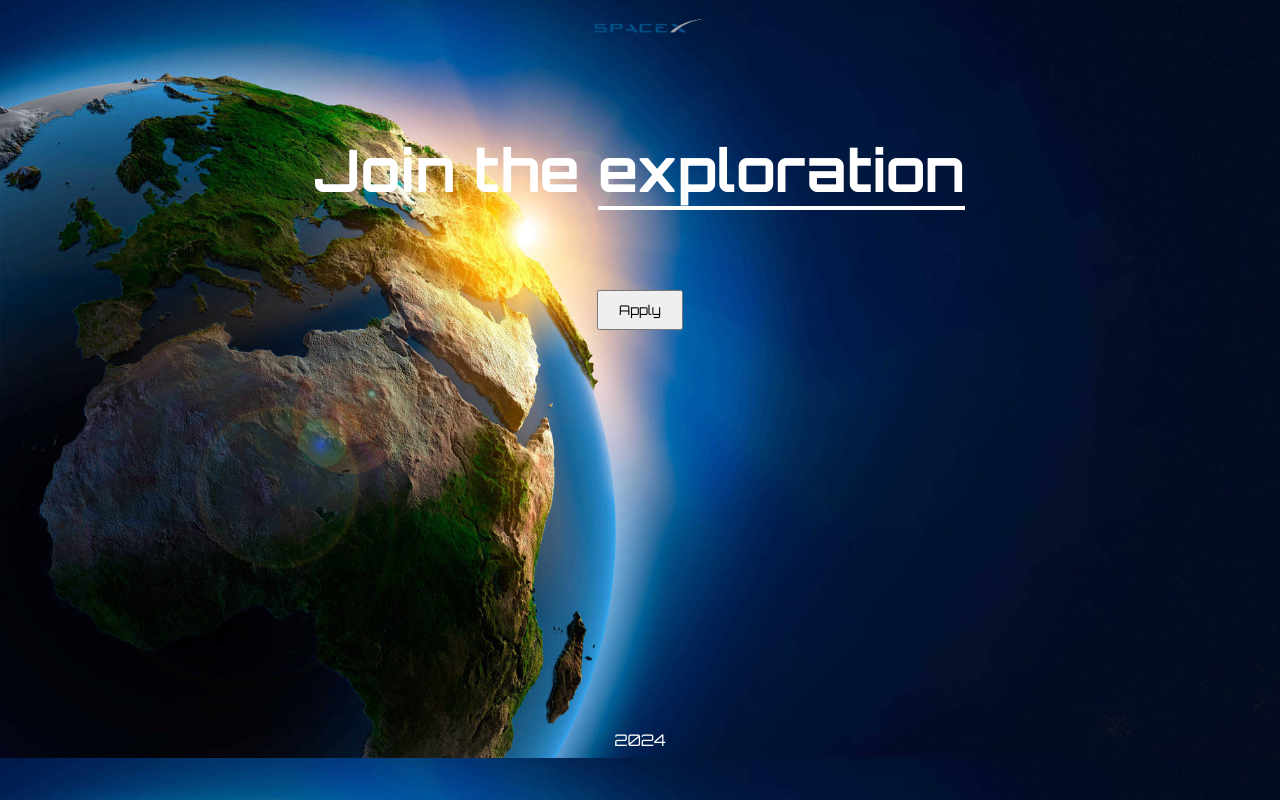
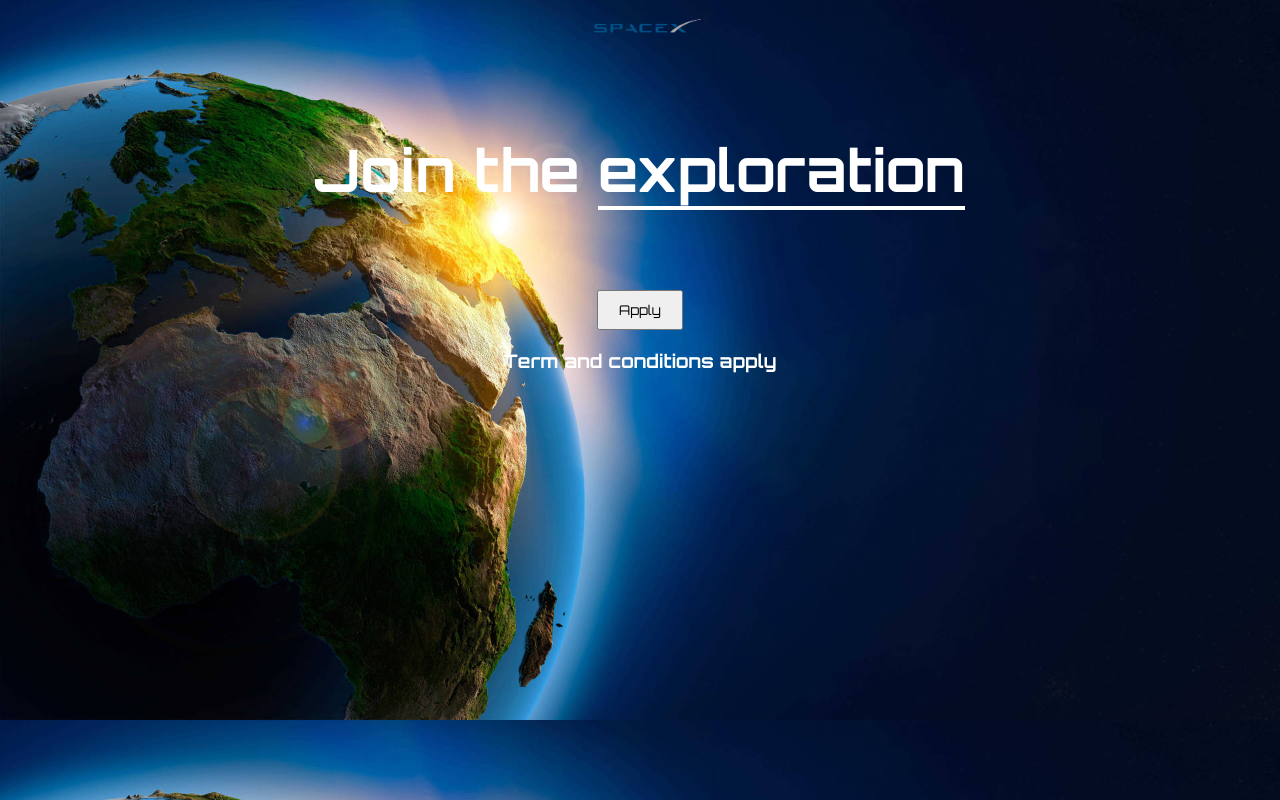
Before and after one commit to galymzhantolepbergen/Frontend-Career-Path, a plain HTML site: page Web dev basics/space-site/index.html in a window 1280 px wide. Drawn offline with Linux system fonts and the light colour scheme.

Commit message:
Update index.html

```diff
--- a/Web dev basics/space-site/index.html
+++ b/Web dev basics/space-site/index.html
@@ -1,5 +1,5 @@
 <!doctype html>
-<html>
+<html lang="en">
     <head>
        <link rel="stylesheet" href="styles.css">
        <link rel="preconnect" href="https://fonts.googleapis.com">
@@ -8,12 +8,16 @@
     </head>
 
     <body class="orbitron-text">
-        <img id="logo" src="./images/spacex.png">
-        <div class="content">
-            <h3>Join the <span class="underline">exploration</spanspan></h3>
-            <button class="btn ">Apply</button>
+        <div id="hero">
+            <img id="logo" src="./images/spacex.png">
+            <div class="content">
+                <h3 id="title">Join the <span class="underline">exploration</spanspan></h3>
+                <button class="btn ">Apply</button>
+            </div>
+        </div>
+        <div id="term">
+            <h3 >Term and conditions apply</h3>
         </div>
 
     </body>
-    <footer>2024</footer>
 </html>
```
